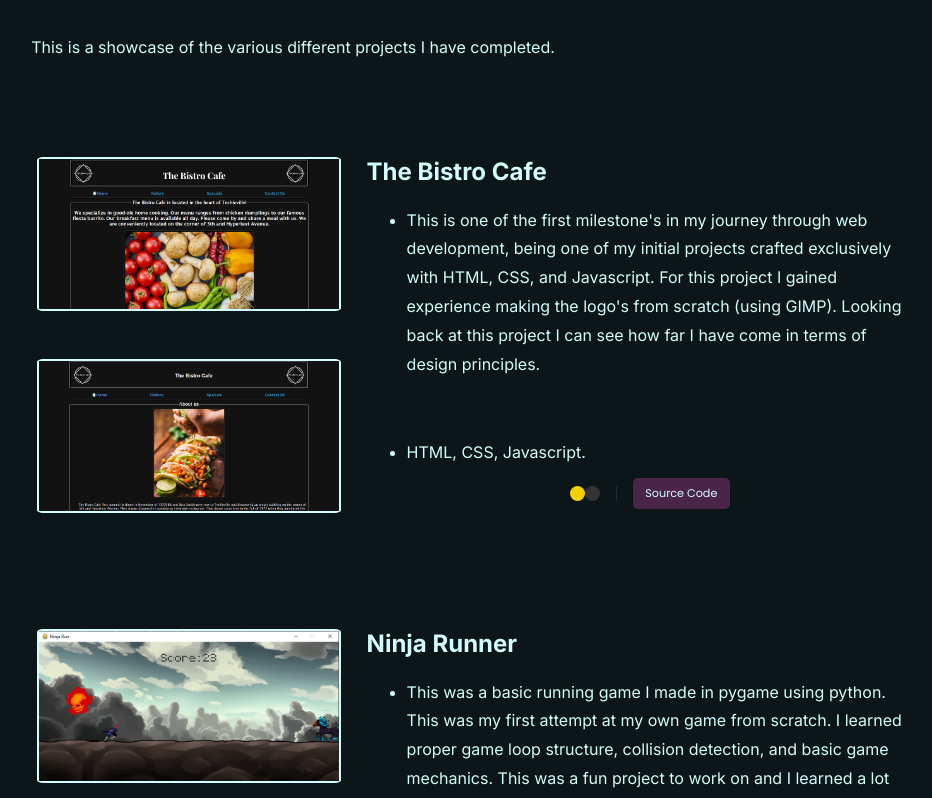
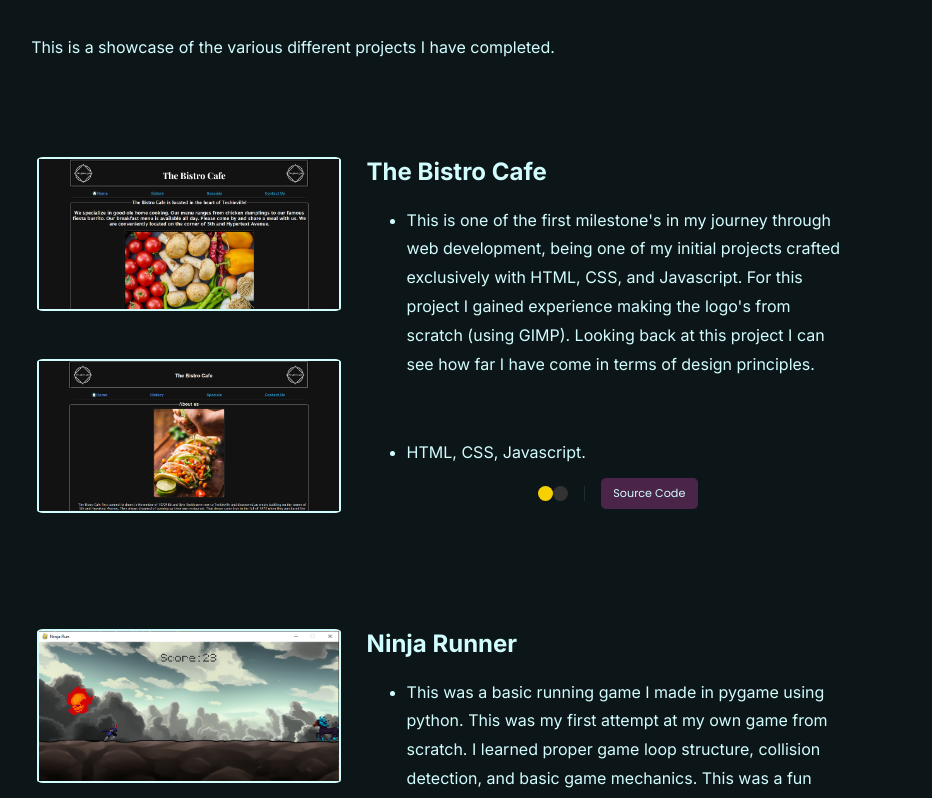
Before and after one commit to LifeofSwervo/Portfolio, a Next.js app in the folder portfolio/: page / in a window 1280 px wide. Shown: the part 1661-2459 px from the top of the page, without its empty margins (347-1279 px from the left). Built offline with nearby package versions, Linux system fonts and the light colour scheme.

Commit message:
Update ProjectsShowcase.tsx

```diff
--- a/portfolio/src/components/Home/ProjectsShowcase.tsx
+++ b/portfolio/src/components/Home/ProjectsShowcase.tsx
@@ -52,7 +52,7 @@ const rightColumnStyle: React.CSSProperties = {
 
 const informationStyle: React.CSSProperties = {
     alignItems: 'left',
-
+    marginRight: '5vw',
 }
 
 const nameStyle: React.CSSProperties = {
```
